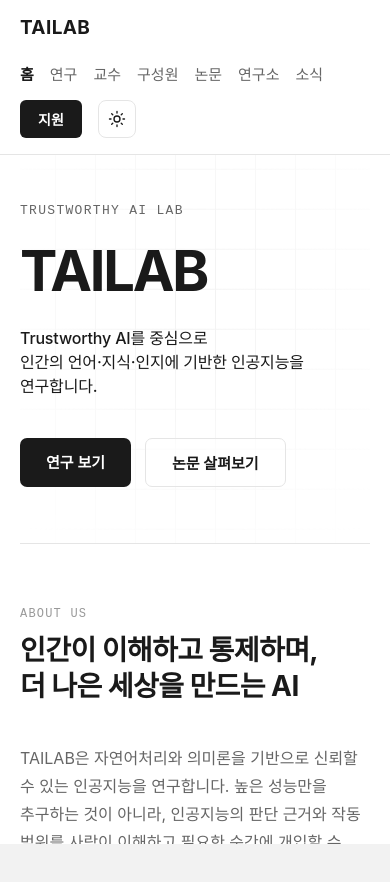
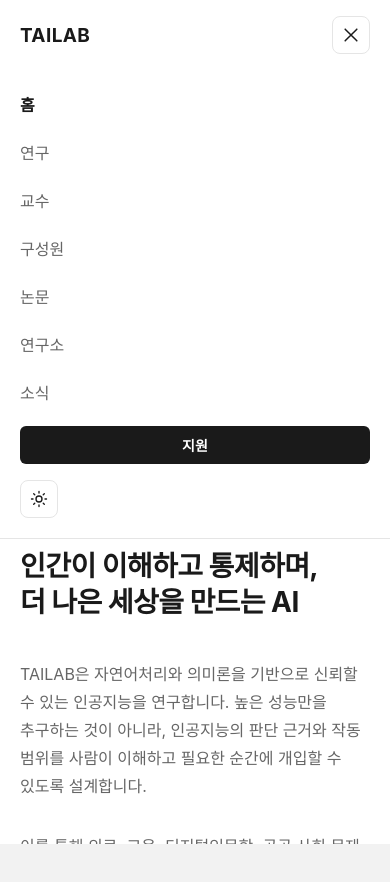
Before and after one commit to hyeongrae-kim/tailab-web, a Next.js app: page / in a window 390 px wide. Both pictures are taken after a click on the button "메뉴 열기". Shown: the top 882 px of the page. Built offline with nearby package versions, Linux system fonts and the light colour scheme; no server answers; a web font is replaced by a local one.

Commit message:
feat: 모바일 반응형 개선 (nav 햄버거 메뉴, 768px 브레이크포인트 통일, 교수 페이지 모바일 레이아웃)

```diff
--- a/app/globals.css
+++ b/app/globals.css
@@ -149,6 +149,67 @@ a { color: inherit; }
   cursor: pointer;
   padding: 0;
   flex-shrink: 0;
+}
+
+/* 모바일: 링크 줄바꿈 대신 햄버거 버튼 + 드롭다운 메뉴 */
+.nav__menu-btn {
+  display: none;
+}
+
+@media (max-width: 768px) {
+  /* 모바일에선 반투명·블러 없이 불투명 배경 */
+  .nav {
+    background: var(--bg);
+    backdrop-filter: none;
+    -webkit-backdrop-filter: none;
+  }
+
+  .nav__menu-btn {
+    display: flex;
+    align-items: center;
+    justify-content: center;
+    width: 38px;
+    height: 38px;
+    border-radius: 8px;
+    border: 1px solid var(--border);
+    background: var(--bg);
+    color: var(--text);
+    cursor: pointer;
+    padding: 0;
+  }
+
+  .nav__links {
+    display: none;
+    position: absolute;
+    top: 100%;
+    left: 0;
+    right: 0;
+    flex-direction: column;
+    align-items: stretch;
+    gap: 4px;
+    padding: 12px 20px 20px;
+    background: var(--bg);
+    border-bottom: 1px solid var(--border);
+  }
+
+  .nav__links.is-open {
+    display: flex;
+  }
+
+  .nav__link {
+    padding: 10px 0;
+    font-size: 16px;
+  }
+
+  .nav__cta {
+    margin-top: 8px;
+    text-align: center;
+  }
+
+  .nav__links .theme-toggle {
+    margin-top: 12px;
+    align-self: flex-start;
+  }
 }
 
 /* ===== SHARED PRIMITIVES ===== */
@@ -382,17 +443,18 @@ a { color: inherit; }
   margin-bottom: 12px;
 }
 
-/* About */
+/* About — 세로 전환은 nav와 동일한 768px */
 .about__grid {
   display: grid;
-  grid-template-columns: repeat(auto-fit, minmax(280px, 1fr));
+  grid-template-columns: 1fr 1fr;
   gap: clamp(40px, 6vw, 80px);
   align-items: start;
 }
 
 /* 2단일 때 오른쪽 열 첫 줄을 eyebrow가 아닌 제목 첫 줄에 맞춤(eyebrow 12px + 마진 12px) */
 .about__grid > * + * { padding-top: 24px; }
-@media (max-width: 640px) {
+@media (max-width: 768px) {
+  .about__grid { grid-template-columns: 1fr; }
   .about__grid > * + * { padding-top: 0; } /* 세로 스택이면 원복 */
 }
 
@@ -811,6 +873,12 @@ a { color: inherit; }
   gap: 24px;
 }
 
+.cv-aside__body {
+  display: flex;
+  flex-direction: column;
+  gap: 24px;
+}
+
 .cv-portrait {
   aspect-ratio: 3 / 4;
   border-radius: 10px;
@@ -854,6 +922,34 @@ a { color: inherit; }
   border: 1px solid var(--border);
   padding: 8px 14px;
   border-radius: 6px;
+}
+
+/* 모바일: aside를 [사진 | 이름·소속·연락처·링크] 두 컬럼 가로 배치.
+   기본 규칙과 특이도가 같으므로 반드시 기본 정의들 뒤에 둔다. */
+@media (max-width: 768px) {
+  .cv-grid { grid-template-columns: 1fr; }
+
+  .cv-aside {
+    flex-direction: row;
+    align-items: center;
+    gap: 20px;
+  }
+
+  /* 데스크톱 300px의 0.75배, 화면이 좁으면 37.5%까지만 */
+  .cv-portrait { width: min(225px, 37.5%); flex-shrink: 0; }
+  .cv-aside__body { flex: 1; min-width: 0; gap: 14px; }
+
+  .cv-name { font-size: 24px; }
+  .cv-name-en { font-size: 15px; }
+  .cv-title { margin-top: 8px; }
+  .cv-contact { font-size: 13px; padding-top: 14px; }
+  .cv-contact__row span:last-child { overflow-wrap: anywhere; } /* 좁은 폭에서 이메일 줄바꿈 */
+}
+
+/* 초소형: 사진이 더 작아지는 대신 크기 고정 + 다시 세로 스택 */
+@media (max-width: 480px) {
+  .cv-aside { flex-direction: column; align-items: flex-start; }
+  .cv-portrait { width: 160px; }
 }
 
 .cv-main { display: flex; flex-direction: column; }
@@ -1110,7 +1206,7 @@ a { color: inherit; }
 .area-grid--three .area-card__inner { padding-top: 56px; }
 /* 제목을 2줄 높이로 고정 → 1·2번 카드(한 줄)도 본문 시작점이 3번 카드와 동일 */
 .area-grid--three .area-card__title { min-height: 2.6em; }
-@media (max-width: 900px) { .area-grid--three { grid-template-columns: 1fr; } }
+@media (max-width: 768px) { .area-grid--three { grid-template-columns: 1fr; } }
 .subsection__en { font-size: 14px; font-style: italic; color: var(--text-3); margin: 8px 0 0; }
 /* 카드 제목 위 영문 소제목 — 홈 ABOUT US(eyebrow)와 동일 톤 */
 .area-card__eyebrow {
@@ -1152,8 +1248,11 @@ a { color: inherit; }
 /* ===== INSTITUTE ===== */
 .inst-grid {
   display: grid;
-  grid-template-columns: repeat(auto-fit, minmax(300px, 1fr));
+  grid-template-columns: 1fr 1fr;
   gap: clamp(20px, 3vw, 28px);
+}
+@media (max-width: 768px) {
+  .inst-grid { grid-template-columns: 1fr; }
 }
 
 .inst-card {
--- a/app/layout.tsx
+++ b/app/layout.tsx
@@ -5,10 +5,12 @@ import Footer from '@/components/layout/Footer';
 
 export const metadata: Metadata = {
   title: {
-    default: 'TAILAB · Trustworthy AI Lab',
+    default: 'TAILAB',
     template: '%s · TAILAB',
   },
   description: '신뢰할 수 있고 인간과 협력하는 인공지능을 연구합니다.',
+  // 링크 공유 미리보기(og:title)는 모든 페이지에서 'TAILAB'으로 고정
+  openGraph: { title: 'TAILAB' },
 };
 
 // 페인트 전에 테마를 적용해 FOUC를 방지하는 부트스트랩 스크립트.
--- a/app/professor/page.tsx
+++ b/app/professor/page.tsx
@@ -36,6 +36,7 @@ export default async function ProfessorPage() {
       <div className="cv-grid">
         <aside className="cv-aside">
           <Thumb className="cv-portrait" url={prof.photoUrl} label="portrait" sizes="300px" />
+          <div className="cv-aside__body">
             <div>
               <h1 className="cv-name">{prof.name}</h1>
               <div className="cv-name-en">{prof.nameEn}</div>
@@ -53,6 +54,7 @@ export default async function ProfessorPage() {
                 {prof.cvUrl ? <a href={prof.cvUrl} target="_blank" rel="noreferrer" className="cv-link">CV (PDF)</a> : null}
               </div>
             ) : null}
+          </div>
         </aside>
 
         <main className="cv-main">
--- a/components/layout/Nav.tsx
+++ b/components/layout/Nav.tsx
@@ -1,5 +1,6 @@
 'use client';
 
+import { useEffect, useState } from 'react';
 import Link from 'next/link';
 import { usePathname } from 'next/navigation';
 import ThemeToggle from './ThemeToggle';
@@ -20,12 +21,30 @@ function isActive(pathname: string, href: string): boolean {
 
 export default function Nav() {
   const pathname = usePathname();
+  const [open, setOpen] = useState(false);
+
+  // 라우트 이동 시 모바일 메뉴 닫기
+  useEffect(() => {
+    setOpen(false);
+  }, [pathname]);
+
   return (
     <nav className="nav">
       <Link href="/" className="nav__brand">
         TAILAB
       </Link>
-      <div className="nav__links">
+      <button
+        type="button"
+        className="nav__menu-btn"
+        aria-label={open ? '메뉴 닫기' : '메뉴 열기'}
+        aria-expanded={open}
+        onClick={() => setOpen((o) => !o)}
+      >
+        <svg width="20" height="20" viewBox="0 0 24 24" fill="none" stroke="currentColor" strokeWidth="1.8" strokeLinecap="round">
+          {open ? <path d="M5 5l14 14M19 5L5 19" /> : <path d="M3 6h18M3 12h18M3 18h18" />}
+        </svg>
+      </button>
+      <div className={`nav__links${open ? ' is-open' : ''}`}>
         {NAV_ITEMS.map((it) => (
           <Link
             key={it.href}
```
Also changed, not shown: app/professor/loading.tsx (+8 -6 lines). Lines whose indentation alone changed are shown as unchanged.
